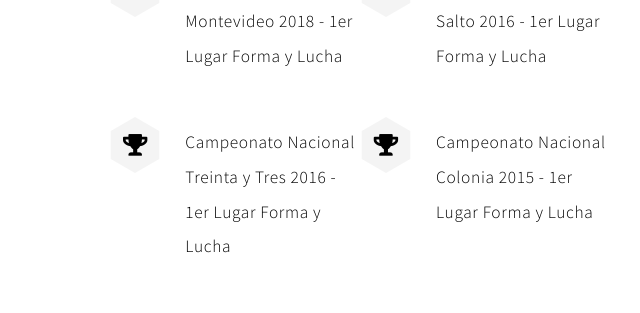
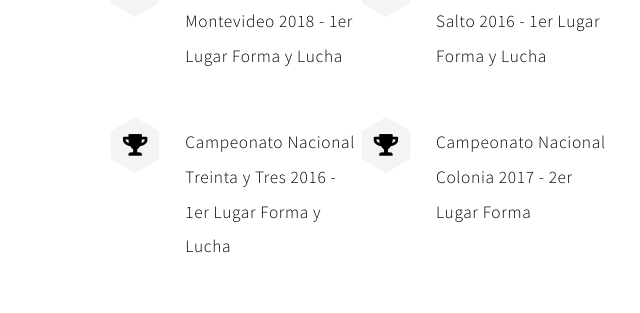
Before and after one commit to Jeffuy/lucca, a website: page index.html in a window 1280 px wide. Shown: the part 2307-2620 px from the top of the page, 602-1242 px from the left. Drawn offline with Linux system fonts and the light colour scheme.

Commit message:
Data updated

```diff
--- a/index.html
+++ b/index.html
@@ -68,7 +68,7 @@
 					<li class="icon solid fa-trophy">Campeonato Nacional Montevideo 2018 - 1er Lugar Forma y Lucha</li>
 					<li class="icon solid fa-trophy">Campeonato Nacional Salto 2016 - 1er Lugar Forma y Lucha</li>
 					<li class="icon solid fa-trophy">Campeonato Nacional Treinta y Tres 2016 - 1er Lugar Forma y Lucha</li>
-					<li class="icon solid fa-trophy">Campeonato Nacional Colonia 2015 - 1er Lugar Forma y Lucha</li>
+					<li class="icon solid fa-trophy">Campeonato Nacional Colonia 2017 - 2er Lugar Forma </li>
 				</ul>
 				<p>Estos son algunos de los logros más importantes en estos años. Sumado a ellos podemos contar la participación en mas de 10 torneos no I.T.F., logrando llegar al podio en muchos de ellos, la constante capacitación en cursos dictados por las múltiples campeones mundiales del todo el mundo y el dictado de clases de Taekwon-Do Kids, para los niños mas chicos.</p>
 			</div>
```
